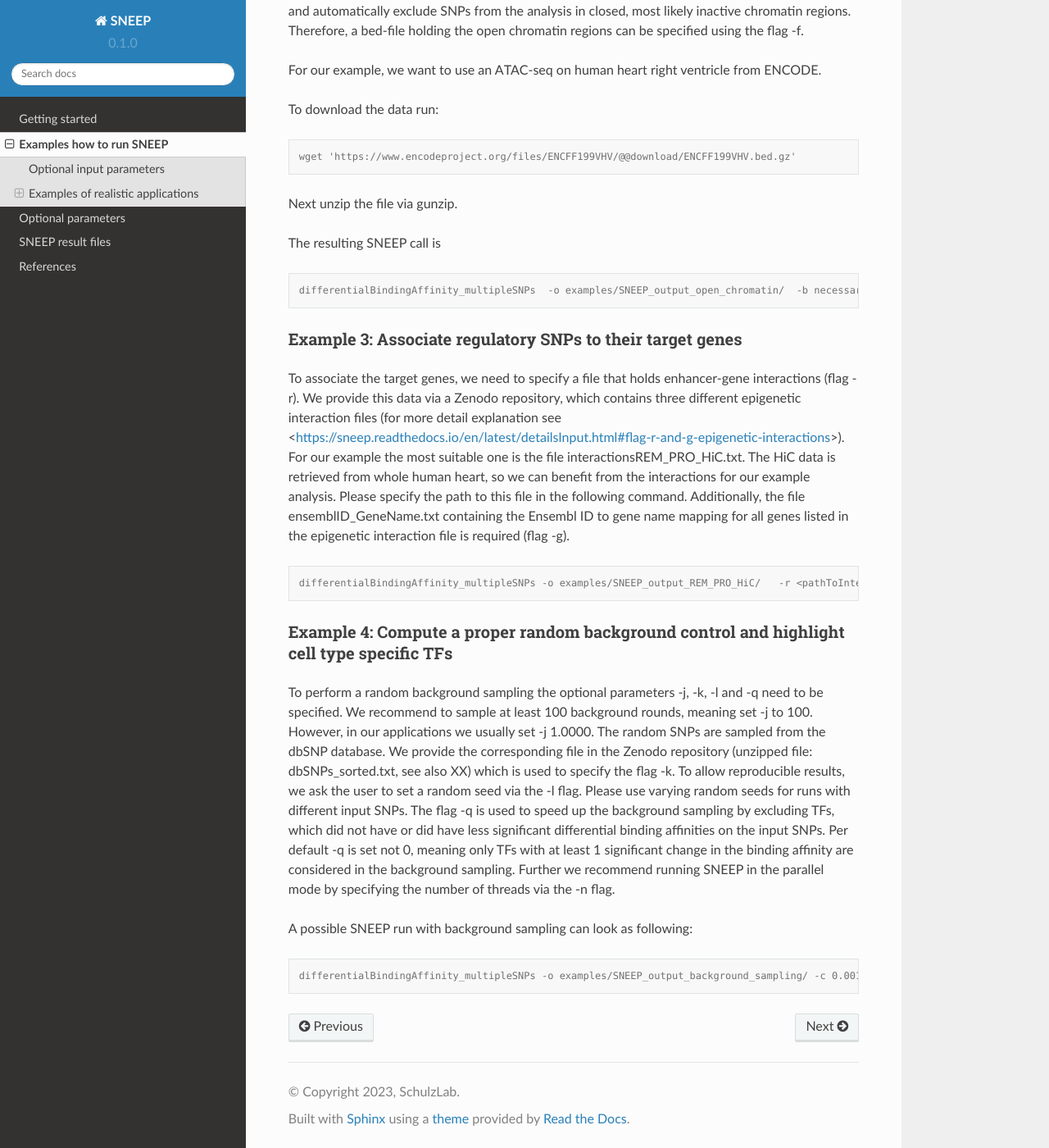
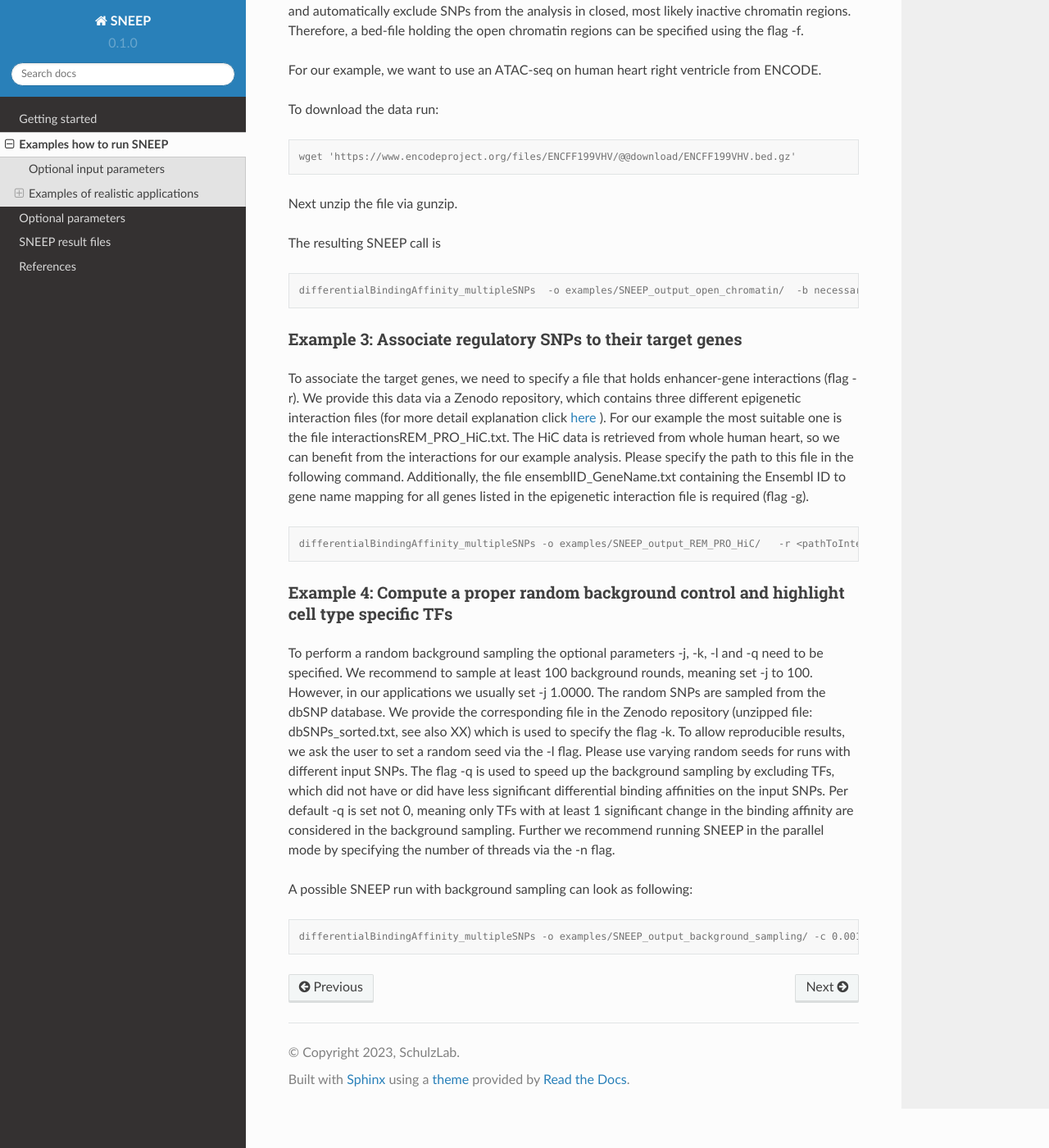
Before and after one commit to SchulzLab/SNEEP, a Sphinx documentation site: the page built from docs/examples.rst, in a window 1280 px wide and 1400 px high, scrolled down 1841 px. Shown: the whole window at 82% size. Built offline with Sphinx 7.4.7 and the Read the Docs theme 2.0.0, drawn with Linux system fonts in a browser that asks for light colours; pages that are not in the unit, such as notebooks, are missing from menus.

Commit message:
Update examples.rst

```diff
--- a/docs/examples.rst
+++ b/docs/examples.rst
@@ -91,7 +91,7 @@ The resulting SNEEP call is
 Example 3: Associate regulatory SNPs to their target genes
 ------------------------------------------------------------------------------------------------------------
 
-To associate the target genes, we need to specify a file that holds enhancer-gene interactions (flag -r). We provide this data via a Zenodo repository, which contains three different epigenetic interaction files (for more detail explanation see <https://sneep.readthedocs.io/en/latest/detailsInput.html#flag-r-and-g-epigenetic-interactions>). For our example the most suitable one is the file interactionsREM_PRO_HiC.txt. The HiC data is retrieved from whole human heart, so we can benefit from the interactions for our example analysis. Please specify the path to this file in the following command. Additionally, the file ensemblID_GeneName.txt containing the Ensembl ID to gene name mapping for all genes listed in the epigenetic interaction file is required (flag -g).
+To associate the target genes, we need to specify a file that holds enhancer-gene interactions (flag -r). We provide this data via a Zenodo repository, which contains three different epigenetic interaction files (for more detail explanation click `here <https://sneep.readthedocs.io/en/latest/detailsInput.html#flag-r-and-g-epigenetic-interactions>`_ ). For our example the most suitable one is the file interactionsREM_PRO_HiC.txt. The HiC data is retrieved from whole human heart, so we can benefit from the interactions for our example analysis. Please specify the path to this file in the following command. Additionally, the file ensemblID_GeneName.txt containing the Ensembl ID to gene name mapping for all genes listed in the epigenetic interaction file is required (flag -g).
 
 .. code-block:: console
 
@@ -107,4 +107,4 @@ A possible SNEEP run with background sampling can look as following:
 
 .. code-block:: console
 
-  differentialBindingAffinity_multipleSNPs -o examples/SNEEP_output_background_sampling/ -c 0.001 -s necessaryInputFiles/estimatedScalesPerMotif_1.9.txt -b necessaryInputFiles/frequency.txt -x necessaryInputFiles/transition_matrix.txt  -n 20 -j 100 -k <pathTodbSNP> -l 2 -q 0 -r <pathToInteractions> -g ensemblID_GeneName.txt  examples/combined_Jaspar2022_Hocomoco_Kellis_human_transfac.txt  examples/SNPs_EFO_0000612_myocardial_infarction.bed ${geno    me}
+  differentialBindingAffinity_multipleSNPs -o examples/SNEEP_output_background_sampling/ -c 0.001 -s necessaryInputFiles/estimatedScalesPerMotif_1.9.txt -b necessaryInputFiles/frequency.txt -x necessaryInputFiles/transition_matrix.txt  -n 20 -j 100 -k <pathTodbSNP> -l 2 -q 0 -r <pathToInteractions> -g ensemblID_GeneName.txt  examples/combined_Jaspar2022_Hocomoco_Kellis_human_transfac.txt  examples/SNPs_EFO_0000612_myocardial_infarction.bed ${genome}
```
